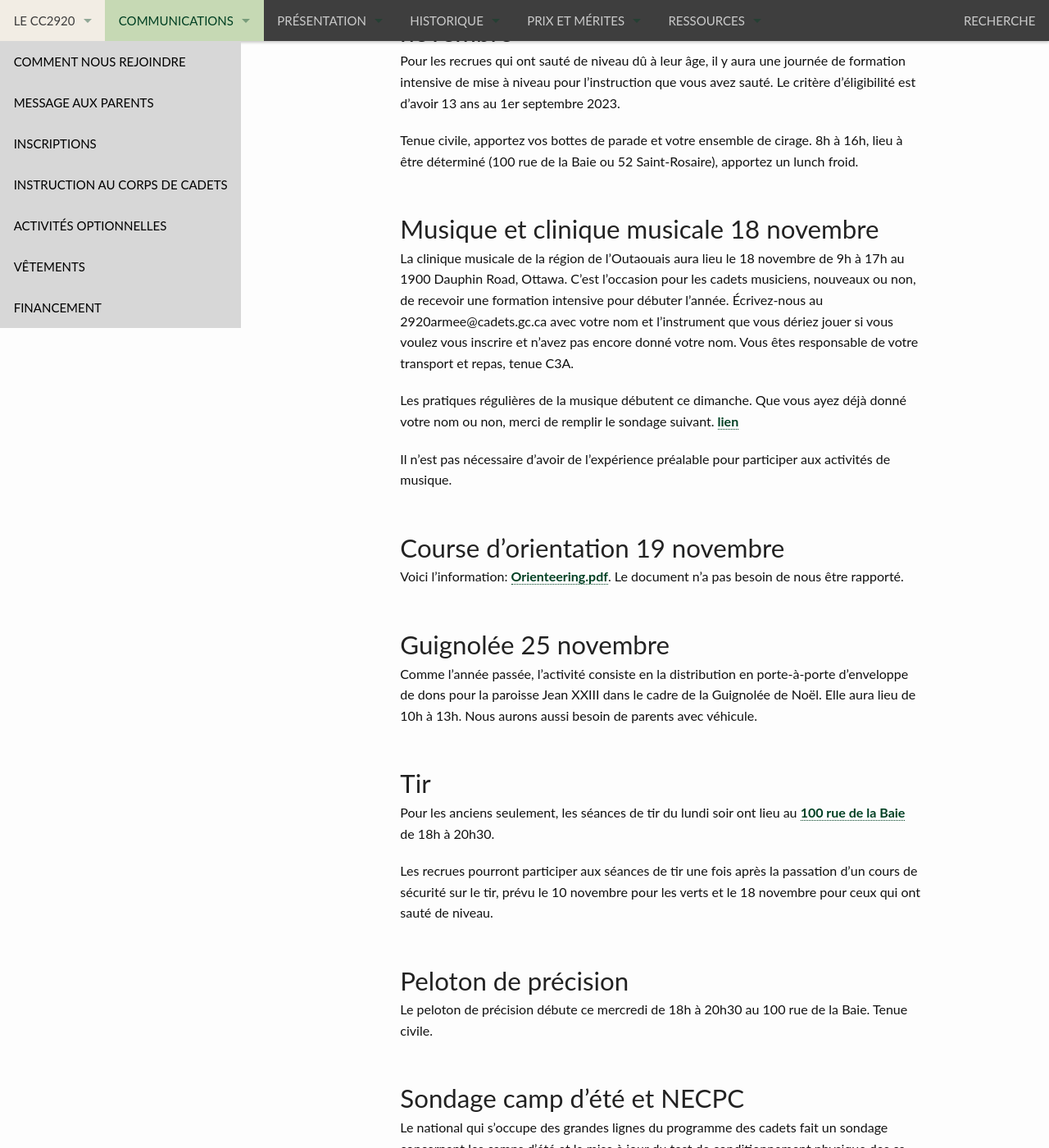
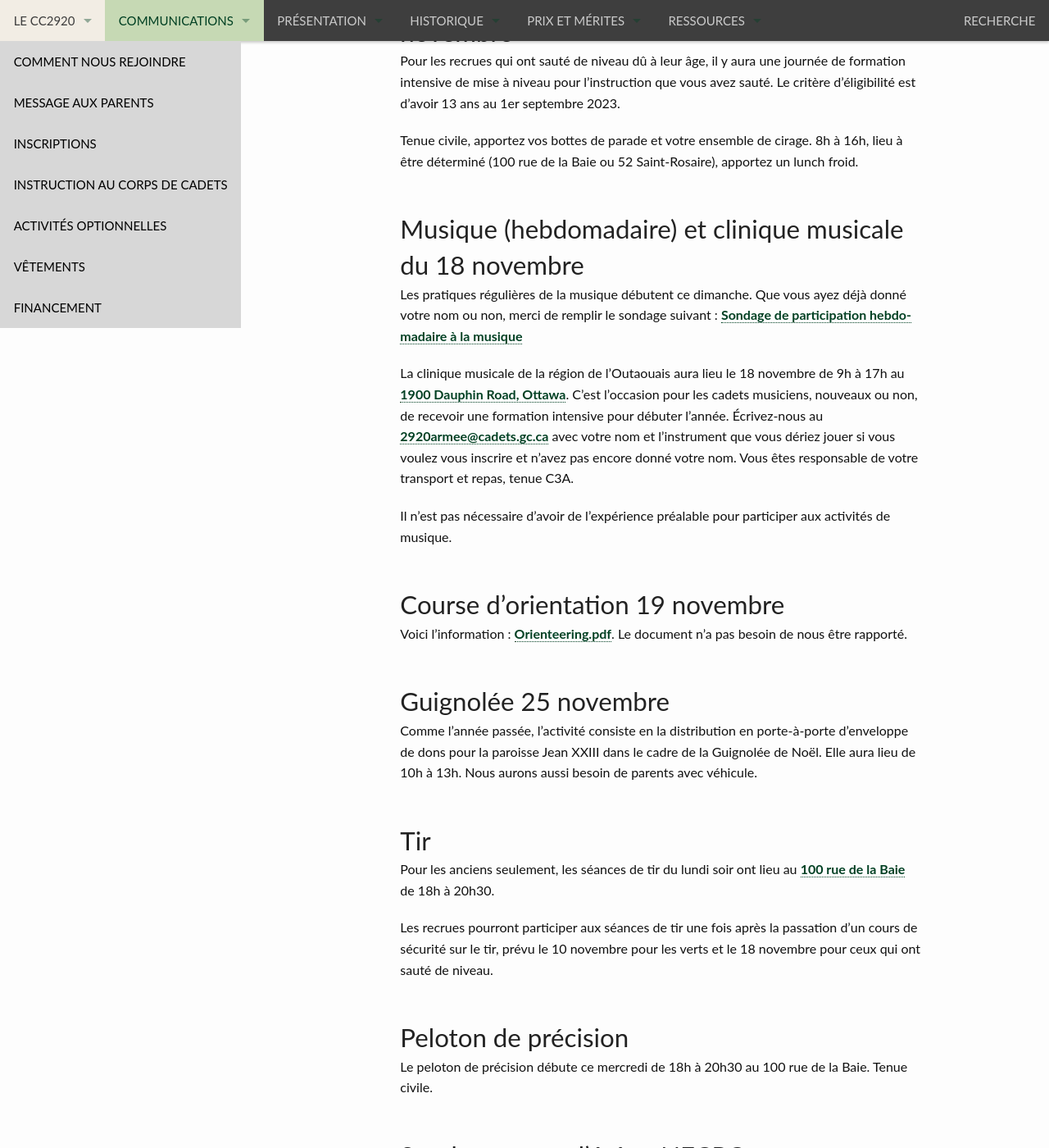
Before and after one commit to CC2920/web, a Jekyll site: the page built from _communications/messages.md, in a window 1280 px wide and 1400 px high, scrolled down 723 px. Shown: the whole window at 82% size. Built offline with Jekyll 4.4.1, drawn with Linux system fonts in a browser that asks for light colours; some of the changed text lies outside the part shown.

Commit message:
ajuster les hyperliens et titre section musique

```diff
--- a/_communications/messages.md
+++ b/_communications/messages.md
@@ -30,17 +30,17 @@ Pour les recrues qui ont sauté de niveau dû à leur âge, il y aura une journ
 
 Tenue civile, apportez vos bottes de parade et votre ensemble de cirage. 8h à 16h, lieu à être déterminé (100 rue de la Baie ou 52 Saint-Rosaire), apportez un lunch froid.
 
-## Musique et clinique musicale 18 novembre
+## Musique (hebdomadaire) et clinique musicale du 18 novembre
 
-La clinique musicale de la région de l'Outaouais aura lieu le 18 novembre de 9h à 17h au 1900 Dauphin Road, Ottawa. C'est l'occasion pour les cadets musiciens, nouveaux ou non, de recevoir une formation intensive pour débuter l'année. Écrivez-nous au 2920armee@cadets.gc.ca avec votre nom et l'instrument que vous dériez jouer si vous voulez vous inscrire et n'avez pas encore donné votre nom. Vous êtes responsable de votre transport et repas, tenue C3A.
+Les pratiques régulières de la musique débutent ce dimanche. Que vous ayez déjà donné votre nom ou non, merci de remplir le sondage suivant : [Sondage de participation hebdomadaire à la musique](https://forms.office.com/Pages/ResponsePage.aspx?id=-2oSqwzmL062z8c1DHbchOLv_dk-t_dHo8OkX3uOiO1UOUFVVVJTRUxBRVFEMElFOExaRFA0RFlGUyQlQCN0PWcu)
 
-Les pratiques régulières de la musique débutent ce dimanche. Que vous ayez déjà donné votre nom ou non, merci de remplir le sondage suivant.  [lien](https://forms.office.com/Pages/ResponsePage.aspx?id=-2oSqwzmL062z8c1DHbchOLv_dk-t_dHo8OkX3uOiO1UOUFVVVJTRUxBRVFEMElFOExaRFA0RFlGUyQlQCN0PWcu)
+La clinique musicale de la région de l'Outaouais aura lieu le 18 novembre de 9h à 17h au [1900 Dauphin Road, Ottawa](https://maps.app.goo.gl/R4ChrHnirSbvJaXa6). C'est l'occasion pour les cadets musiciens, nouveaux ou non, de recevoir une formation intensive pour débuter l'année. Écrivez-nous au <2920armee@cadets.gc.ca> avec votre nom et l'instrument que vous dériez jouer si vous voulez vous inscrire et n'avez pas encore donné votre nom. Vous êtes responsable de votre transport et repas, tenue C3A.
 
 Il n'est pas nécessaire d'avoir de l'expérience préalable pour participer aux activités de musique.
 
 ## Course d'orientation 19 novembre
 
-Voici l'information: [Orienteering.pdf](https://1drv.ms/b/s!AkTIfKmoB8nugfwPNPP-LMF-fjU1lA?e=CVoJth).
+Voici l'information : [Orienteering.pdf](https://1drv.ms/b/s!AkTIfKmoB8nugfwPNPP-LMF-fjU1lA?e=CVoJth).
 Le document n'a pas besoin de nous être rapporté.
 
 ## Guignolée 25 novembre
@@ -59,4 +59,4 @@ Le peloton de précision débute ce mercredi de 18h à 20h30 au 100 rue de la Ba
 
 ## Sondage camp d'été et NECPC
 
-Le national qui s'occupe des grandes lignes du programme des cadets fait un sondage concernant les camps d'été et la mise à jour du test de conditionnement physique des cadets. Tous les cadets sont invités à y participer. Voici le [lien](https://interceptum.com/si/fr/6702493)
+Le national qui s'occupe des grandes lignes du programme des cadets fait un sondage concernant les camps d'été et la mise à jour du test de conditionnement physique des cadets. Tous les cadets sont invités à y participer. Voici le [Sondage d'été 2023](https://interceptum.com/si/fr/6702493)
```
